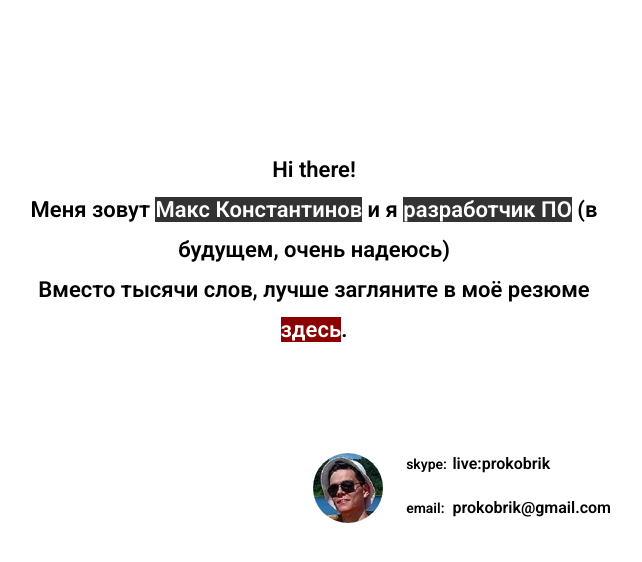
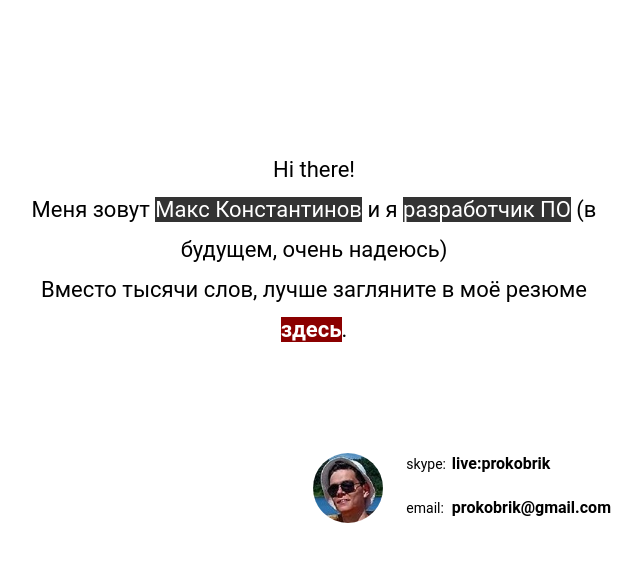
Before and after one commit to Bu66leSort/Bu66leSort.github.io, a plain HTML site: page index.html in a window 1280 px wide. Shown: the whole page, without its empty margins (326-968 px from the left). Drawn offline with Linux system fonts and the light colour scheme.

Commit message:
Update index.html

```diff
--- a/index.html
+++ b/index.html
@@ -4,7 +4,7 @@
 	<head>
 		<meta charset="utf-8">
 		<title>Макс Константинов | Резюме</title>
-		<link href='https://fonts.googleapis.com/css?family=Roboto:600,300italic' rel='stylesheet' type='text/css'>
+		<link href='https://fonts.googleapis.com/css?family=Roboto:1000,1000italic' rel='stylesheet' type='text/css'>
 		<link rel="stylesheet" href="css/style.css">
 		<link rel="icon" type="image/jpeg" href="docs/me.jpg" />
 	</head>
```
